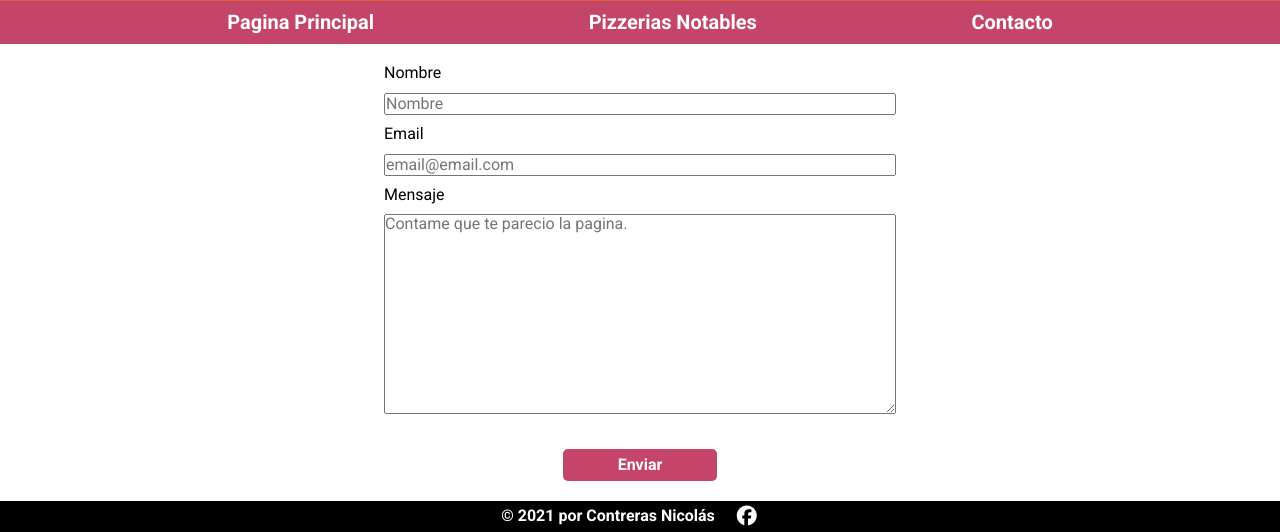
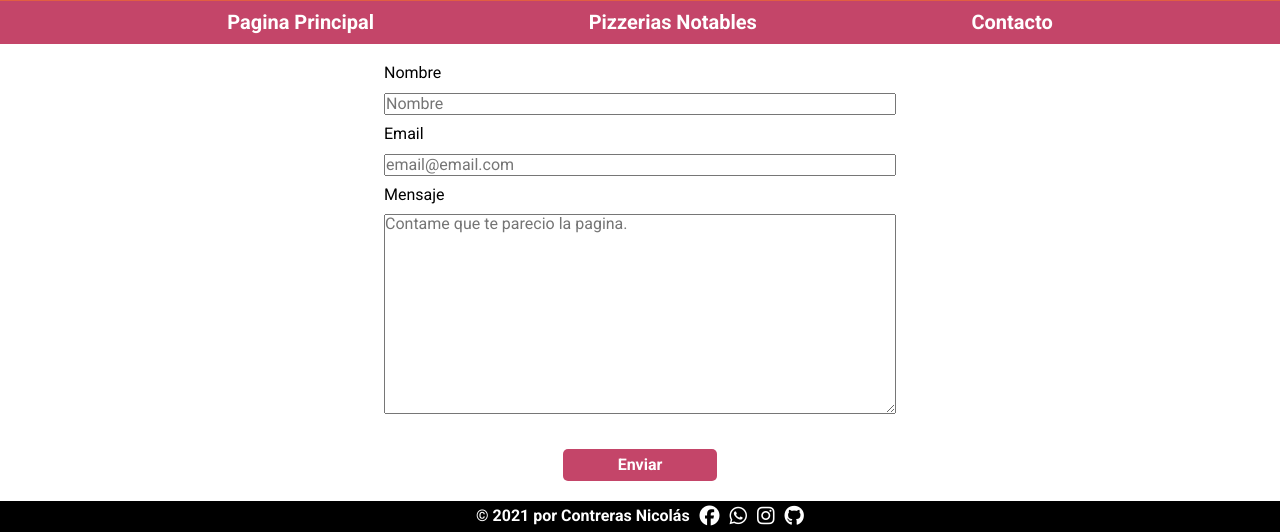
Before and after one commit to Desarrollo-NCA/Pizzerias_Guayerd, a plain HTML site: page contacto.html in a window 1280 px wide. Shown: the part 303-835 px from the top of the page. Drawn offline with Linux system fonts and the light colour scheme.

Commit message:
Agregados botones redes sociales

```diff
--- a/contacto.html
+++ b/contacto.html
@@ -51,6 +51,9 @@
 			<a href="https://www.facebook.com/Nejca.13/">
 				<i class="fab fa-facebook"></i>
 			</a>
+			<a href="https://api.whatsapp.com/send?phone=+542946410256&text=Quiero info sobre paginas web!"><i class="fab fa-whatsapp"></i></a>
+			<a href="https://www.instagram.com/nicolascontreras13/"><i class="fab fa-instagram"></i></a>
+			<a href="https://github.com/Desarrollo-NCA"><i class="fab fa-github"></i></a>
 		</div>
 	</footer>
 </body>
--- a/css/style.css
+++ b/css/style.css
@@ -75,7 +75,7 @@ footer p{
 }
 
 .copy a{
-	margin: 0 22px;
+	margin-left: 10px;
 	font-size: 20px;
 	color: white;
 }
```
Also changed, not shown: index.html (+3 -0 lines), pizzerias.html (+3 -0 lines).
